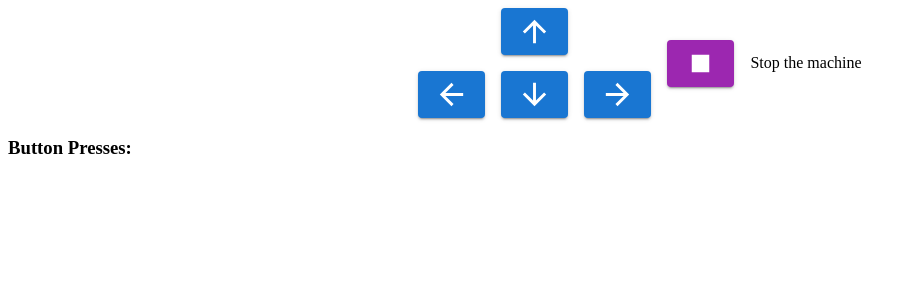
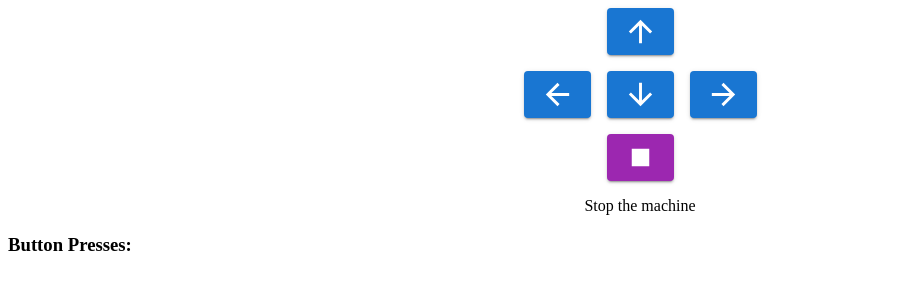
Before and after one commit to FrankVanris2/FollowBot, a React app in the folder BotServer/: page / in a window 1280 px wide. Shown: the top 300 px of the page, without its empty margins (0-916 px from the left). Built offline with nearby package versions, Linux system fonts and the light colour scheme.

Commit message:
fixed pr feedback

```diff
--- a/BotServer/package.json
+++ b/BotServer/package.json
@@ -33,7 +33,7 @@
   "dependencies": {
     "@emotion/react": "^11.13.3",
     "@emotion/styled": "^11.13.0",
-    "@mui/icons-material": "^6.0.1",
+    "@mui/icons-material": "^6.0.2",
     "@mui/material": "^6.0.1",
     "file-loader": "^6.2.0"
   }
--- a/BotServer/src/App.jsx
+++ b/BotServer/src/App.jsx
@@ -31,10 +31,19 @@ const App = () => {
   };
 
   return (
-    <div>
-      <Stack direction="column" alignItems="center" spacing={2}>
-  {/* Arrow buttons */}
-  <Stack direction="row" spacing={2} alignItems="center">
+    <>
+      <MoveAroundButtons
+        handleMouseDown={handleMouseDown}
+        handleMouseUp={handleMouseUp}
+        handleButtonClick={handleButtonClick}
+      />
+      <DirectionList presses={presses} />
+    </>
+  );
+};
+
+
+const MoveAroundButtons = ({ handleMouseDown, handleMouseUp, handleButtonClick }) => (
   <Stack direction="column" alignItems="center" spacing={2}>
     <Button
       variant="contained"
@@ -44,7 +53,8 @@ const App = () => {
     >
       <ArrowUpwardIcon fontSize="large" />
     </Button>
-      <Stack direction="row" spacing={2}>
+
+    <Stack direction="row" spacing={2} justifyContent="center">
       <Button
         variant="contained"
         color="primary"
@@ -70,10 +80,7 @@ const App = () => {
         <ArrowForwardIcon fontSize="large" />
       </Button>
     </Stack>
-    </Stack>
 
-    {/* Stop button placed to the right */}
-    <Stack direction="row" spacing={2} alignItems="center">
     <Button
       variant="contained"
       color="secondary"
@@ -83,10 +90,9 @@ const App = () => {
     </Button>
     <span>Stop the machine</span>
   </Stack>
-  </Stack>
-</Stack>
+);
 
-
+const DirectionList = ({ presses }) => (
   <div>
     <h3>Button Presses:</h3>
     <ul>
@@ -95,8 +101,7 @@ const App = () => {
       ))}
     </ul>
   </div>
-    </div>
 );
-};
+
 
 export default App;
```
Also changed, not shown: 1 other file (tests, documents, lock files or other folders). Lines whose indentation alone changed are shown as unchanged.
